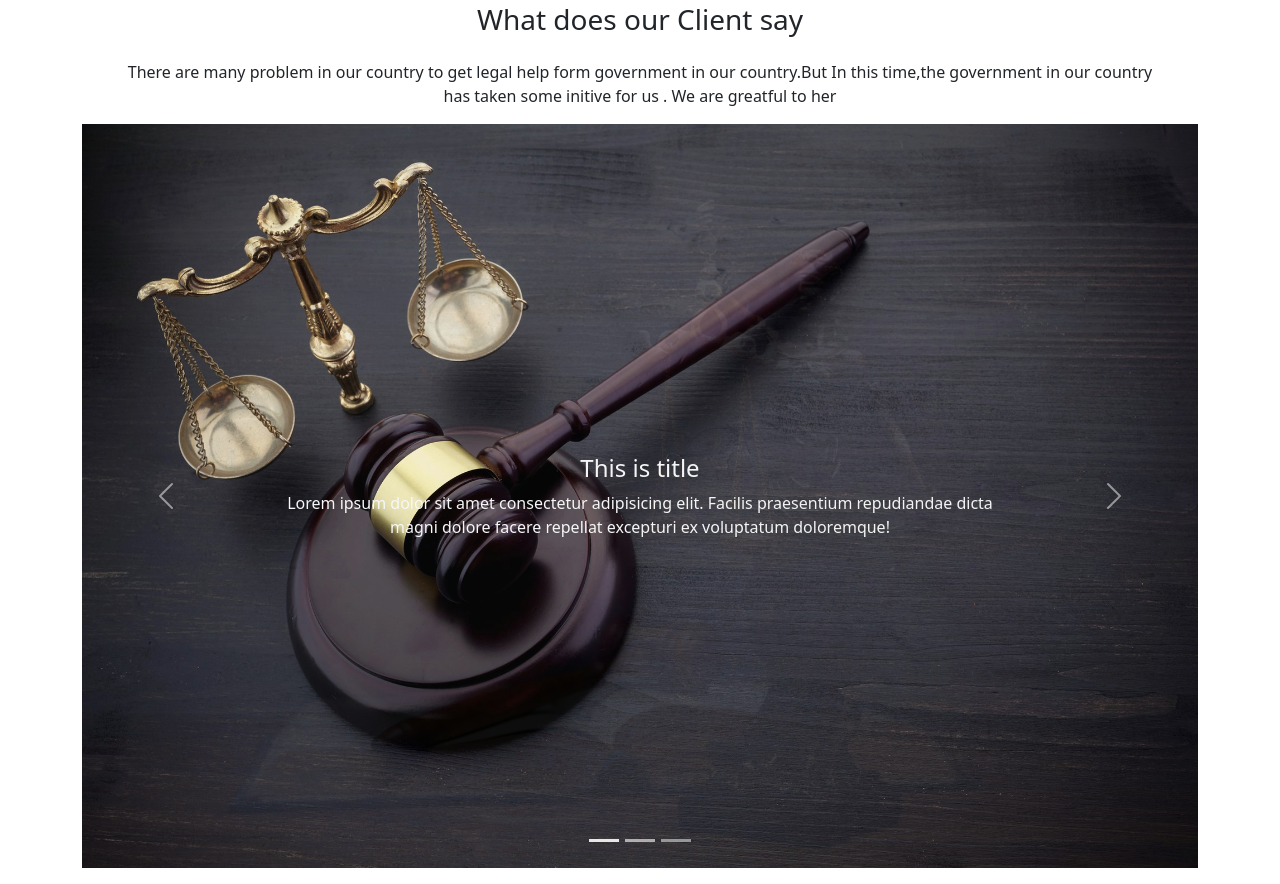
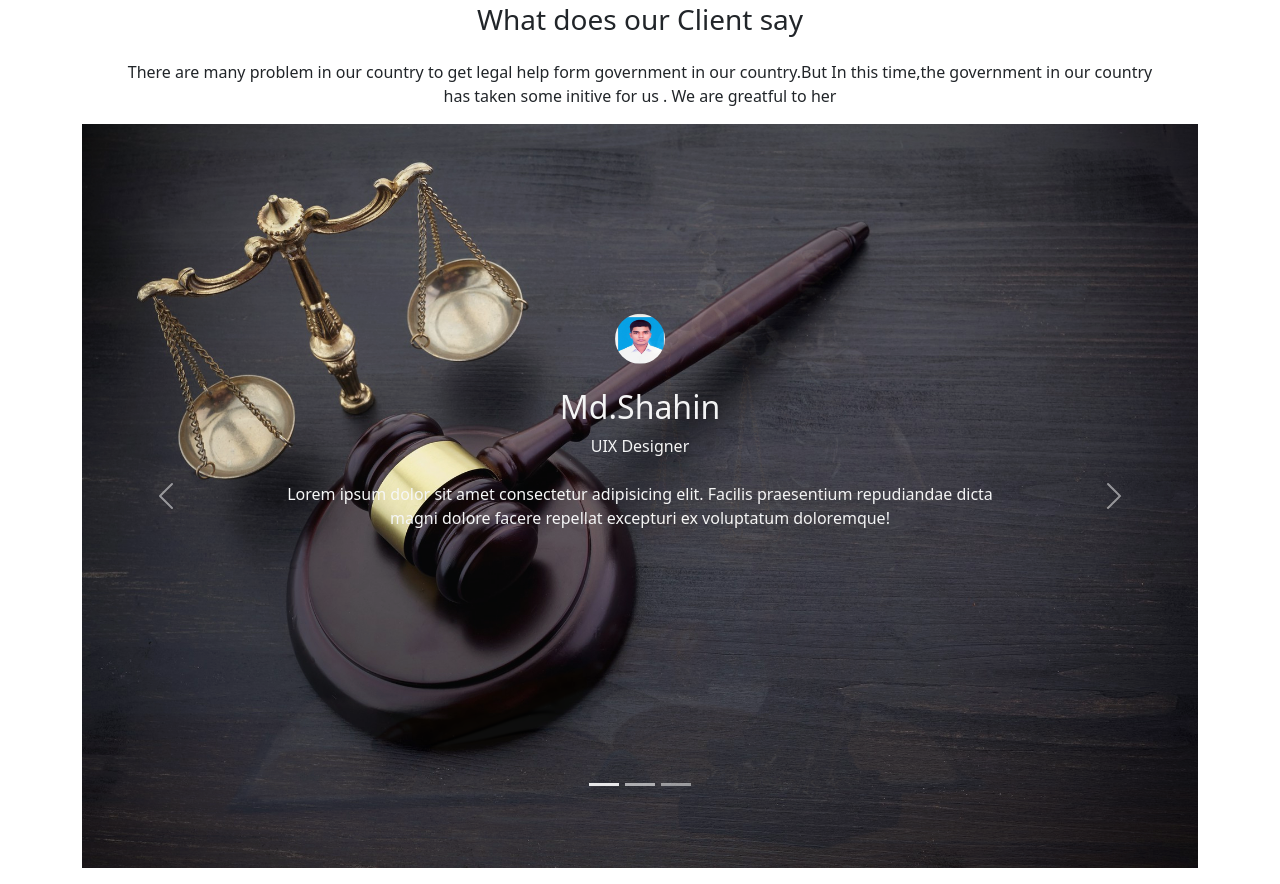
Before and after one commit to shahin2525/b7a3-legal-house, a plain HTML site: page index.html in a window 1280 px wide. Shown: the part 1599-2483 px from the top of the page. Drawn offline with Linux system fonts and the light colour scheme.

Commit message:
client area

```diff
--- a/index.html
+++ b/index.html
@@ -218,15 +218,23 @@
       <!-- client say carusel -->
       <div
         id="carouselExampleIndicators"
-        class="carousel slide carousel-fade"
+        class="carousel slide carousel-fade mb-3"
         data-bs-ride="carousel"
         data-bs-touch="true"
       >
         <div class="carousel-inner">
           <div class="carousel-item active">
-            <img src="images/slider-1.jpg" class="d-block w-100" alt="..." />
+            <img
+              class="img-fluid img-slide"
+              src="images/slider-1.jpg"
+              class="d-block w-100"
+              alt="..."
+            />
             <div class="carousel-caption">
-              <h4>This is title</h4>
+              <img class="img mb-4" src="images/shahin.jpg" alt="" />
+              <h2>Md.Shahin</h2>
+              <p class="mb-4">UIX Designer</p>
+
               <p>
                 Lorem ipsum dolor sit amet consectetur adipisicing elit. Facilis
                 praesentium repudiandae dicta magni dolore facere repellat
@@ -259,7 +267,7 @@
           <span class="carousel-control-next-icon" aria-hidden="true"></span>
           <span class="visually-hidden">Next</span>
         </button>
-        <div class="carousel-indicators">
+        <div class="carousel-indicators mb-5 pb-4">
           <button
             type="button"
             data-bs-target="#carouselExampleIndicators"
--- a/styles/style.css
+++ b/styles/style.css
@@ -22,19 +22,17 @@ p {
   width: 50px;
   border-radius: 50%;
 }
-.caption {
-  transform: translateY(-50%);
-  transform-style: preserve-3d;
-  bottom: initial;
-  top: 50%;
-}
+
 .carousel-caption {
   transform: translateY(-50%);
   bottom: initial;
-  top: 50%;
+  top: 40%;
 }
 @media screen and (max-width: 576px) {
   .banner {
     height: 400px;
   }
+  .img-slide {
+    height: 700px;
+  }
 }
```
